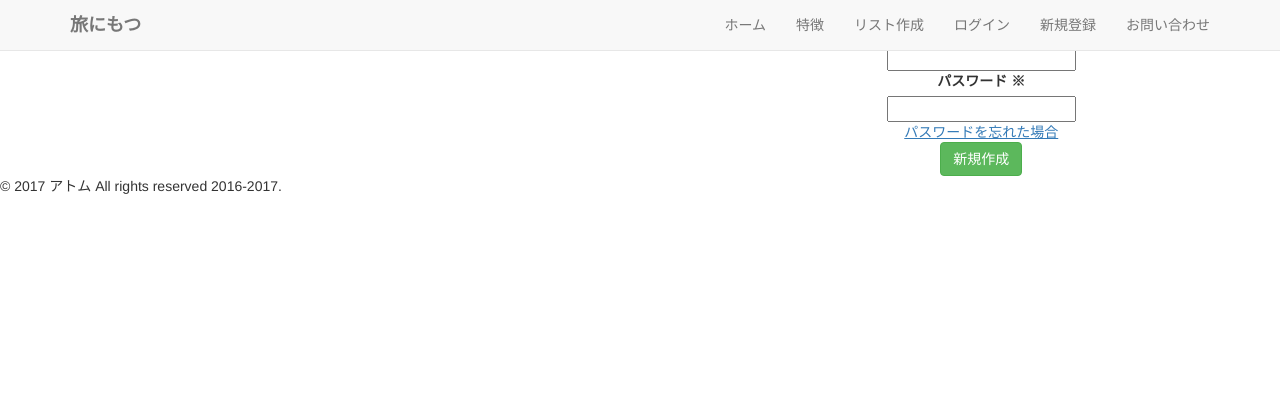
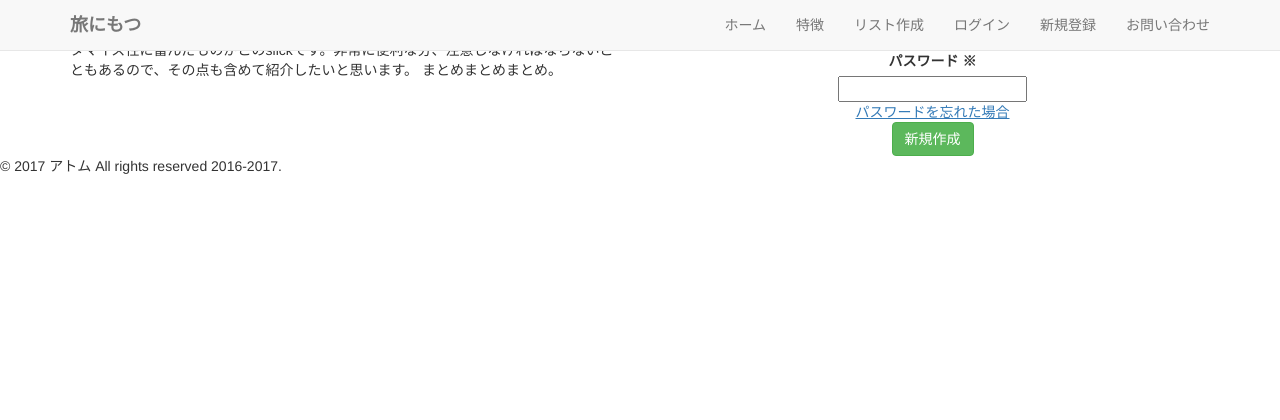
Before and after one commit to otomoyoshi/atom, a PHP site: page /sign_in.php in a window 1280 px wide. Shown: the top 420 px of the page. Run offline with PHP 8.4, Linux system fonts and the light colour scheme; some libraries are stand-ins or nearby versions; some web fonts are replaced.

Commit message:
サインイン訂正

```diff
--- a/theme/assets/css/home.css
+++ b/theme/assets/css/home.css
@@ -3,12 +3,11 @@
 }*/
 
 body {
-
   background: url(../img/beach_blur.jpg);
   background-repeat: no-repeat;
   background-size: cover;
-  /*background-color: #51a8ff;*/
 }
+
 #footer {
   width: 100%;
   background-color: #51a8ff;
--- a/theme/assets/css/lists.css
+++ b/theme/assets/css/lists.css
@@ -162,3 +162,7 @@ li:hover {
 .keep_btn{
 	margin-bottom: 70px;
 }
+
+.search_window_1{
+	width:300px;
+}
--- a/theme/assets/css/sign_in.css
+++ b/theme/assets/css/sign_in.css
@@ -5,11 +5,13 @@
 .explain{
 	color: #FFFFFF;
 	text-shadow: 0px 0px 10px rgba(255,255,255,1);
+	font-size:30px;
 }
 
 .title_show{
 	color: #FFFFFF;
 	text-shadow: 0px 0px 10px rgba(255,255,255,1);
+	font-size: 60px;
 }
 
 .flame{
--- a/theme/template/lists.php
+++ b/theme/template/lists.php
@@ -41,7 +41,7 @@
         <div class="row">
           <div class="col-md-12 col-lg-12 col-sm-12 col-xs-12 text-center">
             <form action="" method="">
-              <input type="text" id="searchs" class="form-control search" placeholder="「リストを追加してね！」">
+              <input type="text" id="searchs" class="form-control search_window_1" placeholder="「リストを追加してね！」">
               <input id="search-btn" type="submit" class="btn btn-warning  btn-lg btn_width" value="検索">
             </form>
           </div>
--- a/theme/template/sign_in.php
+++ b/theme/template/sign_in.php
@@ -16,17 +16,22 @@
 
     <div id="headerwrap">
       <div class="container">
+        <div class="row" id="adjustment">
+          <div class="col-lg-6">
             <div class="row">
-          <div class="col-xs-offset-1 col-lg-5 title_show">旅にもつ</div>
+              <div class="col-lg-6 title_show">
+                旅にもつ
+              </div>
             </div>
             <div class="row">
-          <div class="col-xs-offset-1 col-lg-5 explain">
-
+              <div class="col-lg-12 explain">
+                いろいろなスライダー・カルーセルjQueryプラグインを利用してみて、一番簡単でカスタマイズ性に富んだものがこのslickです。非常に便利な分、注意しなければならないこともあるので、その点も含めて紹介したいと思います。
+                まとめまとめまとめ。
               </div>
-          <div class="col-lg-offset-7 flame">
-            <div class="row">
-              <div class="col-lg-12">
-                <div class="row">
+            </div>
+          </div>
+          <div class="col-lg-6 flame">
+            <div class="row email_input">
               <div class="col-lg-12">
                 <div class="text-center text_loc">
                   <label>メールアドレス ※</label><br>
@@ -34,13 +39,16 @@
                 </div>
               </div>
             </div>
-                <div class="row">
+
+            <div class="row password_input">
               <div class="col-lg-12">
                 <div class="text-center text_loc">
                   <label>パスワード ※</label><br>
                   <input type="password" name="password" >
                   <?php if (isset($errors['password']) && $errors['password'] == 'mistake') {?>
-                      <div class="alert alert-danger">メールアドレス・もしくはパスワードが間違っています</div>
+                    <div class="alert alert-danger">
+                      メールアドレス・もしくはパスワードが間違っています
+                    </div>
                   <?php } ?>
                 </div>
               </div>
@@ -63,8 +71,6 @@
         </div>
       </div>
     </div>
-      </div>
-    </div>
     <?php require('footer.php'); ?>
     <?php require('load_js.php'); ?>
 
```
Lines whose indentation alone changed are shown as unchanged.
